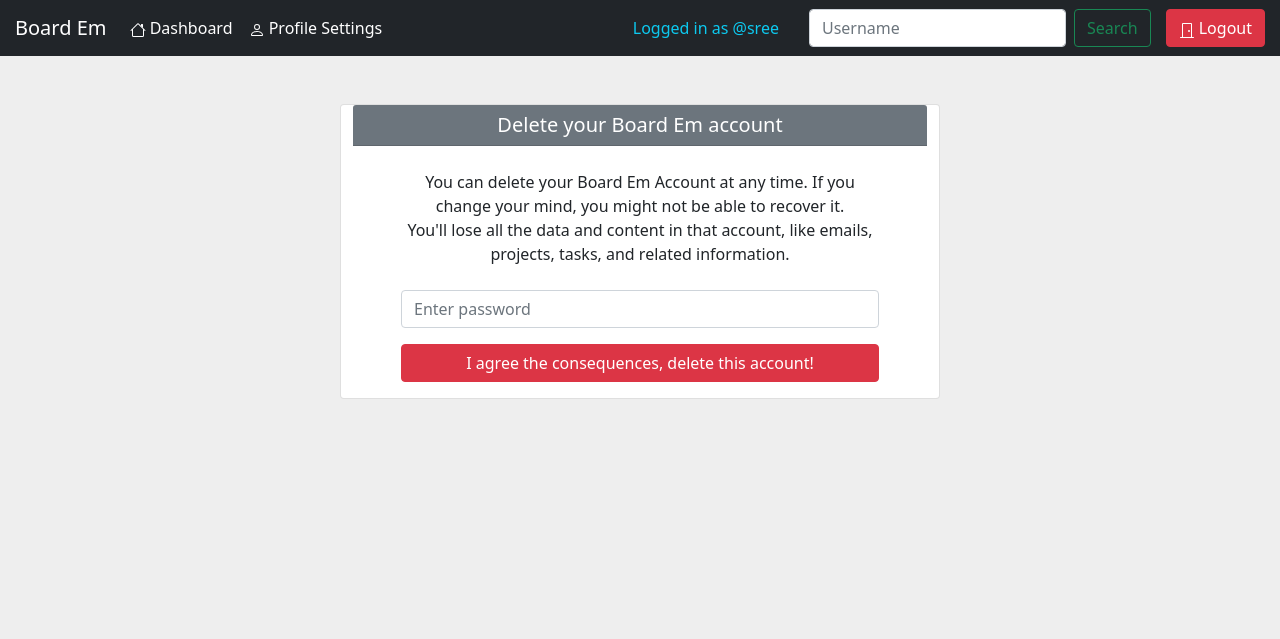
After one commit to sreehari229/Board-em, a Django app: page /account/delete_account/ in a window 1280 px wide. The commit adds this page. Shown: the top 639 px of the page. Run offline with Django 4.2, Linux system fonts and the light colour scheme; a user stored in the database is signed in; some libraries are stand-ins or nearby versions.

Commit message:
Delete Account added

```diff
--- a/TaskMan/Doorway/views.py
+++ b/TaskMan/Doorway/views.py
@@ -91,7 +91,8 @@ def login_page(request):
 @login_required(login_url='login')
 def logout_user(request):
     logout(request)
-    return redirect('login')
+    messages.success(request, "You logged out of the account")
+    return redirect('index')
 
 
 def email_verification(request, token):
--- a/TaskMan/Intendance/models.py
+++ b/TaskMan/Intendance/models.py
@@ -59,7 +59,7 @@ class Task(models.Model):
     title = models.CharField(max_length=200)
     description = models.TextField(null=True, blank=True)
     task_status = models.CharField(max_length=100, choices=status_choice, default='todo')
-    created_by = models.ForeignKey(User, on_delete=models.DO_NOTHING, null=True, blank=True)
+    created_by = models.ForeignKey(User, on_delete=models.CASCADE, null=True, blank=True)
     start_date = models.DateField()
     end_date = models.DateField()
     created_date = models.DateField(auto_now_add=True)
@@ -99,7 +99,7 @@ class NotificationUser(models.Model):
 
 
 class Reasons(models.Model):
-    user = models.ForeignKey(User, on_delete=models.DO_NOTHING)
+    user = models.ForeignKey(User, on_delete=models.CASCADE)
     project = models.ForeignKey(Project, on_delete=models.CASCADE)
     description = models.TextField()
 
@@ -107,7 +107,7 @@ class Reasons(models.Model):
         return f"{self.user} - {self.project}"
 
 class Discussions(models.Model):
-    posted_by = models.ForeignKey(User, on_delete=models.DO_NOTHING)
+    posted_by = models.ForeignKey(User, on_delete=models.CASCADE)
     project = models.ForeignKey(Project, on_delete=models.CASCADE)
     message = models.TextField()
     posted_on = models.DateTimeField(auto_now=True)
--- a/TaskMan/Intendance/urls.py
+++ b/TaskMan/Intendance/urls.py
@@ -5,6 +5,7 @@ urlpatterns = [
     path('', views.acc_index_page, name='acc-page'),
     path('profile/', views.profile_page, name='profile'),
     path('change_password/', views.change_password, name="change-password"),
+    path('delete_account/', views.delete_account, name="delete-account"),
     path('project_task/<str:pk>/', views.project_tasks_page, name="project-tasks"),
     path('search_user/', views.search_user, name="search-user"),
     path('searched_profile/<str:username>/', views.searched_profile, name="searched-profile"),
--- a/TaskMan/Intendance/views.py
+++ b/TaskMan/Intendance/views.py
@@ -1,4 +1,5 @@
 from xmlrpc.client import DateTime
+from django.contrib.auth import logout
 from django.conf import settings
 from django.core.mail import send_mail
 from django.db import IntegrityError
@@ -453,3 +454,24 @@ def project_invite_response(request, project_id, AccRej):
         invite.save()
         messages.success(request, f"You have rejected the invite of project {project_obj.name}")
         return redirect('acc-page')
+
+
+@login_required(login_url='login')
+def delete_account(request):
+    if request.method == "POST":
+        password = request.POST.get("password")
+        if check_password(password, request.user.password):
+            print("right password")
+            user_obj = User.objects.get(username=request.user.username)
+            logout(request)
+            user_obj.delete()
+            messages.success(request, "Your account has been deleted.")
+            return redirect('index')
+
+        else:
+            messages.warning(request, "Wrong password entered. Please type the right password to delete the account.")
+            return redirect("delete-account")
+    data = {
+
+    }
+    return render(request, "Intendance/delete_account.html", data)
--- a/TaskMan/templates/Doorway/index_page.html
+++ b/TaskMan/templates/Doorway/index_page.html
@@ -50,7 +50,7 @@
     <i class="fas fa-bell"></i>
   </span>
   <span class="inline-block align-middle mr-8">
-    <b class="capitalize">blue!</b> {{ message }}
+    <b class="capitalize">Message - </b> {{ message }}
   </span>
   <button class="absolute bg-transparent text-2xl font-semibold leading-none right-0 top-0 mt-4 mr-6 outline-none focus:outline-none" onclick="closeAlert(event)">
     <span>×</span>
@@ -83,7 +83,7 @@
 			<h1 class="my-4 text-3xl md:text-5xl text-purple-800 font-bold leading-tight text-center md:text-left slide-in-bottom-h1">Get organized now!!!</h1>
 			<p class="leading-normal text-base md:text-2xl mb-8 text-center md:text-left slide-in-bottom-subtitle">Easily build your ideal workflow with Board Em.</p>
 
-			<p class="text-blue-400 font-bold pb-8 lg:pb-6 text-center md:text-left fade-in">Get Started</p>
+
 			<div class="flex w-full justify-center md:justify-start pb-24 lg:pb-0 fade-in">
 
         <a class="h-12 pr-4 bounce-top-icons bg-blue-500 hover:bg-blue-700 text-white font-bold py-2 px-4 rounded-full mx-3" href="{% url 'signup' %}">Register</a>
--- a/TaskMan/templates/Intendance/base_layout.html
+++ b/TaskMan/templates/Intendance/base_layout.html
@@ -58,6 +58,9 @@
     {% block discussion_board %}
     {% endblock discussion_board %}
 
+    {% block delete_account_form %}
+    {% endblock delete_account_form %}
+
     <a href="#top" style="position:fixed;
     bottom:20px;
     right:10px;
--- /dev/null
+++ b/TaskMan/templates/Intendance/delete_account.html
@@ -0,0 +1,30 @@
+{% extends 'Intendance/base_layout.html' %}
+{% load static %}
+
+{% block delete_account_form %}
+<div class="container h-100 mt-5">
+    <div class="row h-100 justify-content-center align-items-center">
+
+<div class="card text-center" style="width: 600px;">
+    <div class="card-header h5 text-white bg-secondary">Delete your Board Em account</div>
+    <div class="card-body px-5">
+        <p class="card-text py-2">
+            You can delete your Board Em Account at any time. If you change your mind, you might not be able to recover it.
+            <br>
+            You'll lose all the data and content in that account, like emails, projects, tasks, and related information.
+        </p>
+        <form action="" method="POST" autocomplete="off">
+        {% csrf_token %}
+            <div class="form-outline">
+            <input type="password" name="password" class="form-control my-3" placeholder="Enter password" required />
+
+        </div>
+        <button type="submit" class="btn btn-danger w-100">I agree the consequences, delete this account!</button>
+        </form>
+    </div>
+</div>
+</div>
+</div>
+
+
+{% endblock delete_account_form %}
--- a/TaskMan/templates/Intendance/delete_project.html
+++ b/TaskMan/templates/Intendance/delete_project.html
@@ -11,9 +11,9 @@
           <p class="card-text">This action cannot be undone. This will permanently delete the {{ project.name }} project, tasks, issues, comments, packages, secrets, workflow runs, and remove all collaborator associations.
 
             <br><br>
-            Please type "I agree to delete project" to confirm.
+            Please type "<span class="text-danger">I agree to delete project</span>" to confirm.
             </p>
-            <form action="" method="POST">
+            <form action="" method="POST" autocomplete="off">
                 {% csrf_token %}
             <input class="form-control form-control-lg" id="Iagreeinp" name="Iagreeinp" type="text" placeholder="I agree to delete project"><br>
           <input type="submit" id="btnSubmit" class="btn btn-danger" value="I understand the consequences, delete this project" disabled/>
--- a/TaskMan/templates/Intendance/profile_page.html
+++ b/TaskMan/templates/Intendance/profile_page.html
@@ -22,7 +22,11 @@
                   <ul class="list-group list-group-flush rounded-3">
                     <li class="list-group-item d-flex justify-content-between align-items-center p-3">
                       <i class="fab fa-github fa-lg" style="color: #333333;"></i>
-                      <a class="btn btn-danger btn-lg btn-block" style="width:-webkit-fill-available" href="{% url 'change-password' %}">Change Password </a>
+                      <a class="btn btn-warning btn-lg btn-block" style="width:-webkit-fill-available" href="{% url 'change-password' %}">Change Password </a>
+                    </li>
+                    <li class="list-group-item d-flex justify-content-between align-items-center p-3">
+                      <i class="fab fa-github fa-lg" style="color: #333333;"></i>
+                      <a class="btn btn-danger btn-lg btn-block" style="width:-webkit-fill-available" href="{% url 'delete-account' %}">Delete Account </a>
                     </li>
 
 
```
Also changed, not shown: TaskMan/templates/Intendance/task_CRUD.html (+14 -2 lines), TaskMan/Intendance/migrations/0015_alter_discussions_posted_by_alter_reasons_user_and_more.py (added), TaskMan/db.sqlite3.
